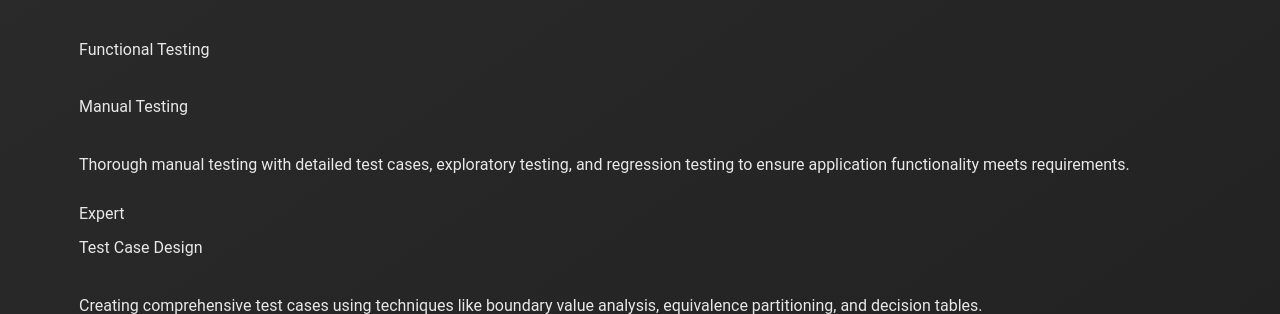
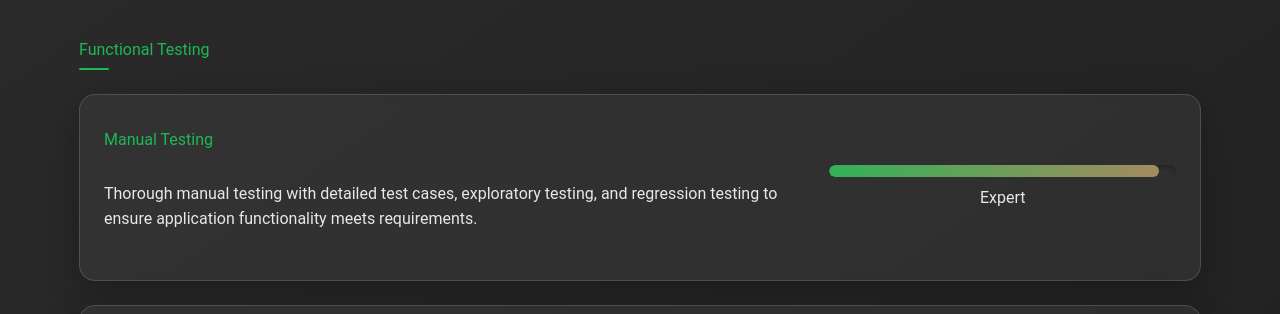
Before and after one commit to TonciZ/TonciZ.github.io, a plain HTML site: page skills.html in a window 1280 px wide. Shown: the part 408-722 px from the top of the page. Drawn offline with Linux system fonts and the light colour scheme.

Commit message:
Fix dev banner styling and add skills CSS

```diff
--- a/resources/style.css
+++ b/resources/style.css
@@ -398,6 +398,103 @@ gap: 2rem;
     }
 }
 
+/* Areas of Expertise */
+.skill-category {
+    margin-bottom: 2.5rem;
+}
+
+.skill-category h3 {
+    color: var(--secondary-color);
+    margin-bottom: 1.5rem;
+    position: relative;
+    display: inline-block;
+    padding-bottom: 8px;
+}
+
+.skill-category h3::after {
+    content: '';
+    position: absolute;
+    left: 0;
+    bottom: 0;
+    width: 30px;
+    height: 2px;
+    background-color: var(--secondary-color);
+    transition: width 0.3s ease;
+    border-radius: 2px;
+}
+
+.skill-category:hover h3::after {
+    width: 100%;
+}
+
+.skill-item {
+    display: flex;
+    justify-content: space-between;
+    margin-bottom: 1.5rem;
+    background-color: var(--glass-bg-lighter);
+    border-radius: 16px;
+    padding: 1.5rem;
+    border: 1px solid var(--glass-border);
+    backdrop-filter: blur(var(--blur-small));
+    -webkit-backdrop-filter: blur(var(--blur-small));
+    box-shadow: var(--shadow);
+    transition: all 0.3s ease;
+}
+
+.skill-item:hover {
+    transform: translateY(-5px);
+    box-shadow: var(--hover-shadow);
+    border-color: var(--glass-border-hover);
+}
+
+.skill-info {
+    flex: 2;
+    padding-right: 2rem;
+}
+
+.skill-info h4 {
+    color: var(--secondary-color);
+    margin-bottom: 0.75rem;
+}
+
+.skill-level {
+    flex: 1;
+    display: flex;
+    flex-direction: column;
+    justify-content: center;
+    align-items: center;
+}
+
+.progress-bar {
+    width: 100%;
+    height: 12px;
+    background-color: rgba(51, 51, 51, 0.5);
+    border-radius: 10px;
+    overflow: hidden;
+    box-shadow: inset 0 2px 5px rgba(0, 0, 0, 0.3);
+    margin-bottom: 0.5rem;
+}
+
+.progress {
+    height: 100%;
+    background: linear-gradient(90deg, var(--secondary-color), var(--accent-color));
+    border-radius: 10px;
+    position: relative;
+    animation: shimmer 2s infinite;
+    background-size: 200% 100%;
+}
+
+@media (max-width: 768px) {
+    .skill-item {
+        flex-direction: column;
+    }
+
+    .skill-info {
+        padding-right: 0;
+        padding-bottom: 1rem;
+    }
+}
+
 /* Experience Timeline */
 .timeline {
     position: relative;
```
Also changed, not shown: index.html (+0 -12 lines).
